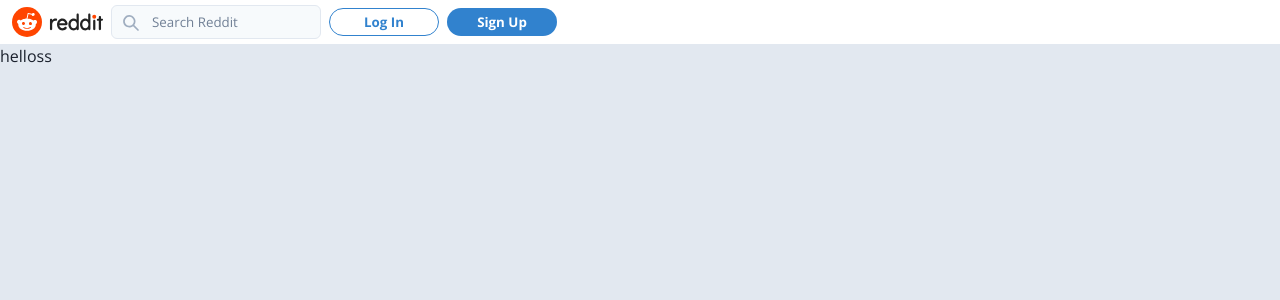
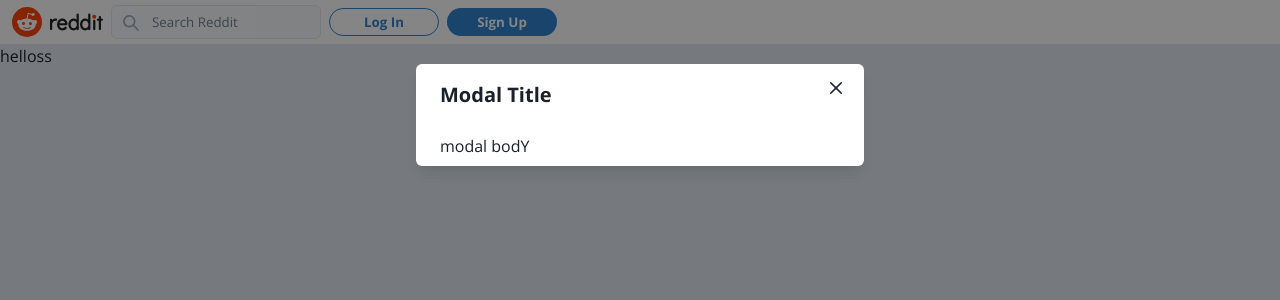
Before and after one commit to KordianPilarski/reddit-clone, a Next.js app: page / in a window 1280 px wide. Both pictures are taken after a click on the button "Log In". Shown: the top 300 px of the page. Built offline with nearby package versions, Linux system fonts and the light colour scheme.

Commit message:
use Recoil to manage app wide state

```diff
--- /dev/null
+++ b/src/atoms/authModalAtom.ts
@@ -0,0 +1,16 @@
+import { atom } from "recoil";
+
+export interface AuthModalState {
+  open: boolean;
+  view: "login" | "signup" | "resetPassword";
+}
+
+const defaultModalState: AuthModalState = {
+  open: false,
+  view: "login",
+};
+
+export const authModalState = atom<AuthModalState>({
+  key: "authModalState",
+  default: defaultModalState,
+});
--- /dev/null
+++ b/src/components/Modal/Auth/AuthModal.tsx
@@ -0,0 +1,36 @@
+import React from "react";
+import {
+  Modal,
+  ModalOverlay,
+  ModalContent,
+  ModalHeader,
+  ModalFooter,
+  ModalBody,
+  ModalCloseButton,
+  useDisclosure,
+  Button,
+} from "@chakra-ui/react";
+import { useRecoilState } from "recoil";
+import { authModalState } from "../../../atoms/authModalAtom";
+
+const AuthModal: React.FC = () => {
+  const [modalState, setModalState] = useRecoilState(authModalState);
+
+  const handleClose = () => {
+    setModalState((prev) => ({ ...prev, open: false }));
+  };
+
+  return (
+    <>
+      <Modal isOpen={modalState.open} onClose={handleClose}>
+        <ModalOverlay />
+        <ModalContent>
+          <ModalHeader>Modal Title</ModalHeader>
+          <ModalCloseButton />
+          <ModalBody>modal bodY</ModalBody>
+        </ModalContent>
+      </Modal>
+    </>
+  );
+};
+export default AuthModal;
--- a/src/components/Navbar/RightContent/AuthButtons.tsx
+++ b/src/components/Navbar/RightContent/AuthButtons.tsx
@@ -1,9 +1,13 @@
 import React from "react";
 import { Button } from "@chakra-ui/react";
+import { authModalState } from "../../../atoms/authModalAtom";
+import { useSetRecoilState } from "recoil";
 
 type AuthButtonsProps = {};
 
 const AuthButtons: React.FC<AuthButtonsProps> = () => {
+  const setAuthModalState = useSetRecoilState(authModalState);
+
   return (
     <>
       <Button
@@ -13,7 +17,7 @@
         width={{ base: "70px", md: "110px" }}
         mr={2}
         onClick={() => {
-          console.log("clcl");
+          setAuthModalState({ open: true, view: "login" });
         }}
       >
         Log In
@@ -24,7 +28,9 @@
         display={{ base: "none", sm: "flex" }}
         width={{ base: "70px", md: "110px" }}
         mr={2}
-        onClick={() => {}}
+        onClick={() => {
+          setAuthModalState({ open: true, view: "signup" });
+        }}
       >
         Sign Up
       </Button>
--- a/src/components/Navbar/RightContent/RightContent.tsx
+++ b/src/components/Navbar/RightContent/RightContent.tsx
@@ -1,5 +1,6 @@
 import { Flex } from "@chakra-ui/react";
 import React from "react";
+import AuthModal from "../../Modal/Auth/AuthModal";
 import AuthButtons from "./AuthButtons";
 
 type RightContentProps = {
@@ -9,7 +10,7 @@
 const RightContent: React.FC<RightContentProps> = () => {
   return (
     <>
-      {/* authModal */}
+      <AuthModal />
       <Flex justify="center" align="center">
         <AuthButtons />
       </Flex>
--- a/src/pages/_app.tsx
+++ b/src/pages/_app.tsx
@@ -2,13 +2,16 @@
 import { ChakraProvider } from "@chakra-ui/react";
 import { theme } from "../chakra/theme";
 import Layout from "../components/Layout/Layout";
+import { RecoilRoot } from "recoil";
 
 export default function App({ Component, pageProps }: AppProps) {
   return (
-    <ChakraProvider theme={theme}>
-      <Layout>
-        <Component {...pageProps} />
-      </Layout>
-    </ChakraProvider>
+    <RecoilRoot>
+      <ChakraProvider theme={theme}>
+        <Layout>
+          <Component {...pageProps} />
+        </Layout>
+      </ChakraProvider>
+    </RecoilRoot>
   );
 }
```
